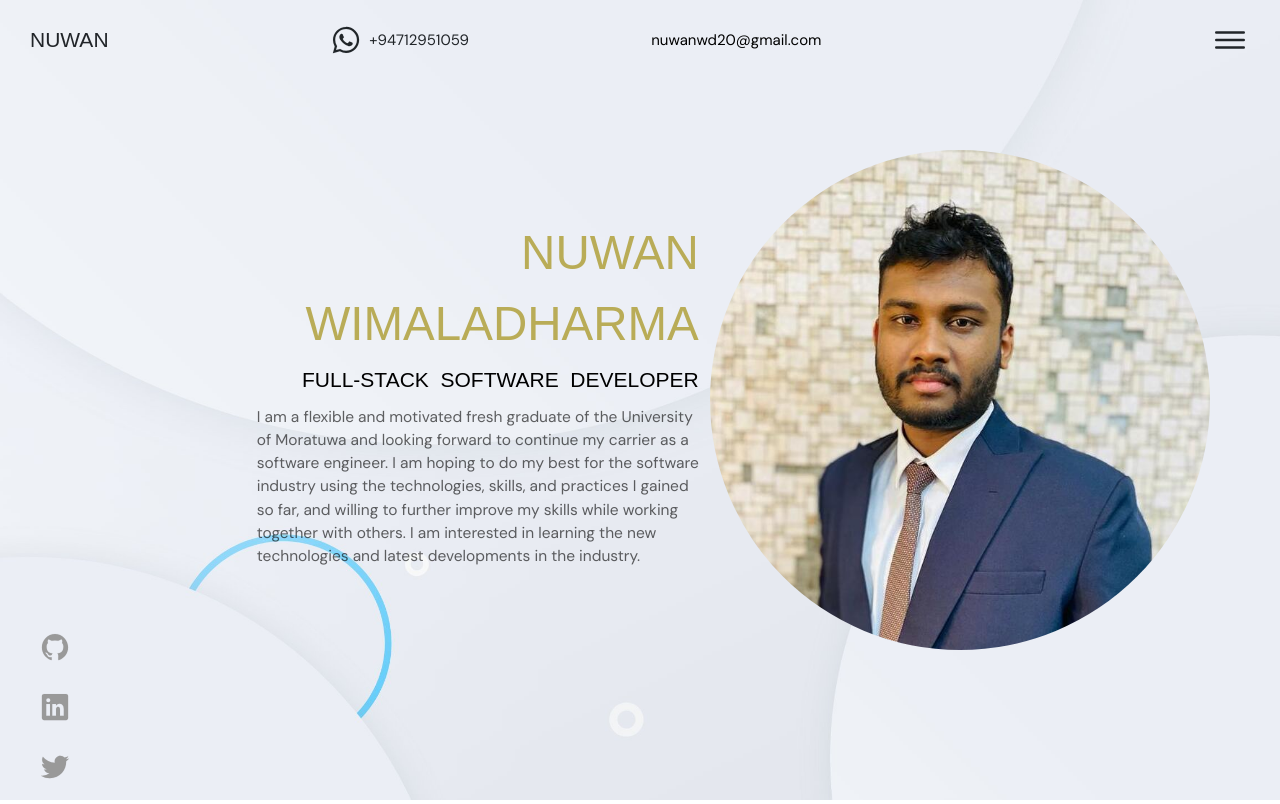
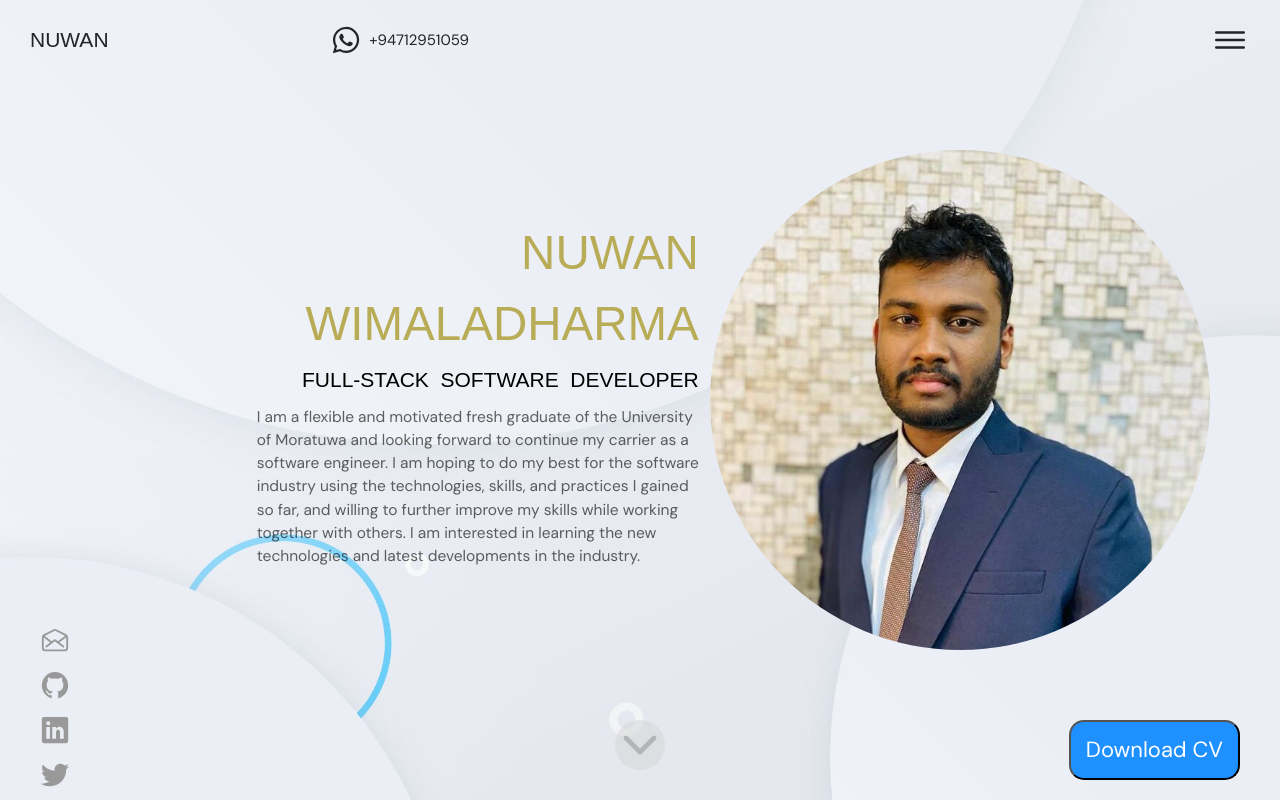
Before and after one commit to Nuwan-Wimaladharma/my-personel-web-site, a website: page index.html in a window 1280 px wide. Shown: the top 804 px of the page. Drawn offline with nearby package versions, Linux system fonts and the light colour scheme; a web font is replaced by a local one.

Commit message:
Added cv download button

```diff
--- a/css/styles.css
+++ b/css/styles.css
@@ -146,12 +146,12 @@ nav div ion-icon{
     /*background-color: yellow;*/
     height: 180px;
     left: 0;
-    right: 0;
+    right: 60%;
     bottom: 0;
     z-index: 10;
 }
 #links div{
-    height: 33.33%;
+    height: 25%;
     padding-left: 40px;
     display: flex;
     justify-content: flex-start;
@@ -163,6 +163,30 @@ nav div ion-icon{
 }
 #links div ion-icon:hover{
     color: black;
+}
+#cv{
+    position: fixed;
+    height: 100px;
+    left: 60%;
+    right: 0;
+    bottom: 0;
+    z-index: 9;
+    /*background-color: yellow;*/
+    display: flex;
+    justify-content: flex-end;
+    align-items: center;
+    padding-right: 40px;
+}
+#cv a button{
+    padding: 15px;
+    font-size: 22px;
+    font-family: 'DM Sans', sans-serif;
+    border-radius: 15px;
+    color: white;
+    background-color: dodgerblue;
+}
+#cv a button:hover{
+    background-color: rgba(30, 144, 255, 0.85);
 }
 
 /*Pages*/
@@ -243,6 +267,45 @@ nav div ion-icon{
     font-size: 20px;
     color: rgba(0, 0, 0, 0.61);
     display: none;
+}
+#first-page-down-arrow{
+    position: absolute;
+    width: 50px;
+    height: 50px;
+    border-radius: 100%;
+    opacity: 0.5;
+    background-color: lightgrey;
+    top: 90%;
+    left: 50%;
+    transform: translateX(-50%);
+    display: flex;
+    justify-content: center;
+    align-items: center;
+    animation-name: move-arrow;
+    animation-duration: 0.5s;
+    animation-iteration-count: infinite;
+    z-index: 10;
+}
+@keyframes move-arrow {
+    from,to{
+        align-items: flex-start;
+    }
+    25%{
+        align-items: center;
+    }
+    50%{
+        align-items: flex-end;
+    }
+    75%{
+        align-items: center;
+    }
+}
+#first-page-down-arrow a ion-icon{
+    font-size: 50px;
+    color: grey;
+}
+#first-page-down-arrow a ion-icon:hover{
+    color: black;
 }
 @media all and (max-width: 1399px) {
     #first-name,#last-name {
@@ -346,6 +409,10 @@ nav div ion-icon{
         height: 350px;
         border-radius: 100%;
     }
+    #cv a button{
+        padding: 10px;
+        font-size: 18px;
+    }
 }
 @media all and (max-width: 575px) {
     #description-container{
@@ -382,6 +449,16 @@ nav div ion-icon{
         width: 300px;
         height: 300px;
         border-radius: 100%;
+    }
+    #cv{
+        padding-right: 15px;
+        padding-bottom: 15px;
+        align-items: flex-end;
+    }
+    #cv a button{
+        padding: 8px;
+        font-size: 14px;
+        border-radius: 5px;
     }
 }
 
--- a/index.html
+++ b/index.html
@@ -50,7 +50,7 @@
             +94712951059
         </div>
         <div id="header-email" class="col-0 col-sm-0 col-md-3 col-lg-3 col-xl-3 col-xxl-3">
-            <a href="mailto:nuwanwd20@gmail.com">nuwanwd20@gmail.com</a>
+
         </div>
         <div id="header-menu" class="col-4 col-sm-4 col-md-3 col-lg-3 col-xl-3 col-xxl-3">
             <ion-icon name="menu-outline"></ion-icon>
@@ -70,6 +70,9 @@
     </nav>
 
     <section id="links">
+        <div id="email">
+            <a href="mailto:nuwanwd20@gmail.com"><ion-icon name="mail-open-outline"></ion-icon></a>
+        </div>
         <div id="github">
             <a href="https://github.com/Nuwan-Wimaladharma"><ion-icon name="logo-github"></ion-icon></a>
         </div>
@@ -80,6 +83,10 @@
             <a href="https://twitter.com/nuwan_wim"><ion-icon name="logo-twitter"></ion-icon></a>
         </div>
     </section>
+
+    <div id="cv">
+        <a href="#"><button>Download CV</button></a>
+    </div>
 
     <section id="pages">
         <div id="page-1" class="row">
@@ -113,6 +120,9 @@
             </div>
             <div id="profile-pic-container" class="col-12 col-sm-12 col-md-6 col-lg-6 col-xl-6 col-xxl-6">
                 <img src="img/my_picture_2.jpeg" alt="profile-picture">
+            </div>
+            <div id="first-page-down-arrow">
+                <a href="#page-2"><ion-icon name="chevron-down-outline"></ion-icon></a>
             </div>
         </div>
         <div id="page-2">
```
